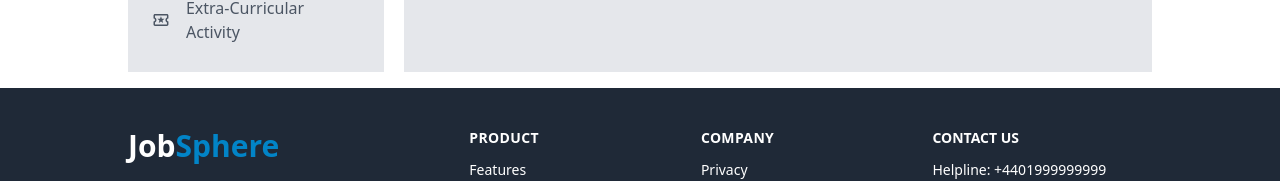
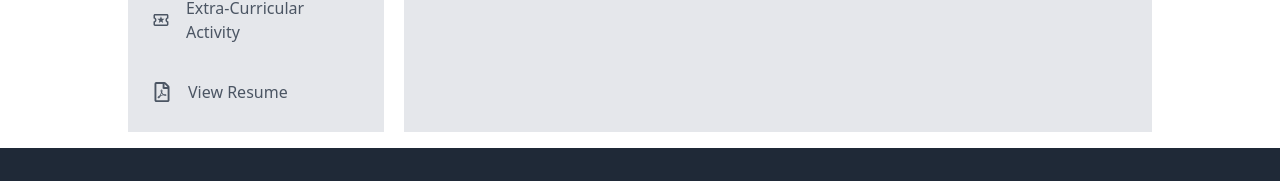
Before and after one commit to HunterMahmud/JobSphere, a Next.js app: page /profile/profile-overview in a window 1280 px wide. Shown: the part 622-803 px from the top of the page. Built offline with nearby package versions, Linux system fonts and the light colour scheme; no server answers.

Commit message:
add: view resume

```diff
--- /dev/null
+++ b/src/app/(profile)/profile/(JobSeeker)/viewResume/page.jsx
@@ -0,0 +1,11 @@
+import React from 'react';
+
+const ViewResume = () => {
+    return (
+        <div>
+            ViewResume
+        </div>
+    );
+};
+
+export default ViewResume;
--- a/src/components/Dashboard/Sidebar/ProfileSidebar.jsx
+++ b/src/components/Dashboard/Sidebar/ProfileSidebar.jsx
@@ -10,6 +10,7 @@ import { MdOutlineLocalActivity, MdWorkOutline,MdOutlineAssuredWorkload } from "
 import { FaRegUser } from "react-icons/fa";
 import { RiContactsBook3Line } from "react-icons/ri";
 import { FaUsersViewfinder } from "react-icons/fa6";
+import { FaRegFilePdf } from "react-icons/fa";
 
 const Sidebar = () => {
     const role = 'user'
@@ -32,6 +33,7 @@ const Sidebar = () => {
                             <MenuItem icon={MdOutlineAssuredWorkload} label="Work Experience" address="/profile/work-experience" />
                             <MenuItem icon={PiCertificate} label="Certifications" address="/profile/certifications" />
                             <MenuItem icon={MdOutlineLocalActivity} label="Extra-Curricular Activity" address="/profile/extra-curricular-activity" />
+                            <MenuItem icon={FaRegFilePdf} label="View Resume" address="/profile/viewResume" />
                         </nav>
                     }
                     {
```
